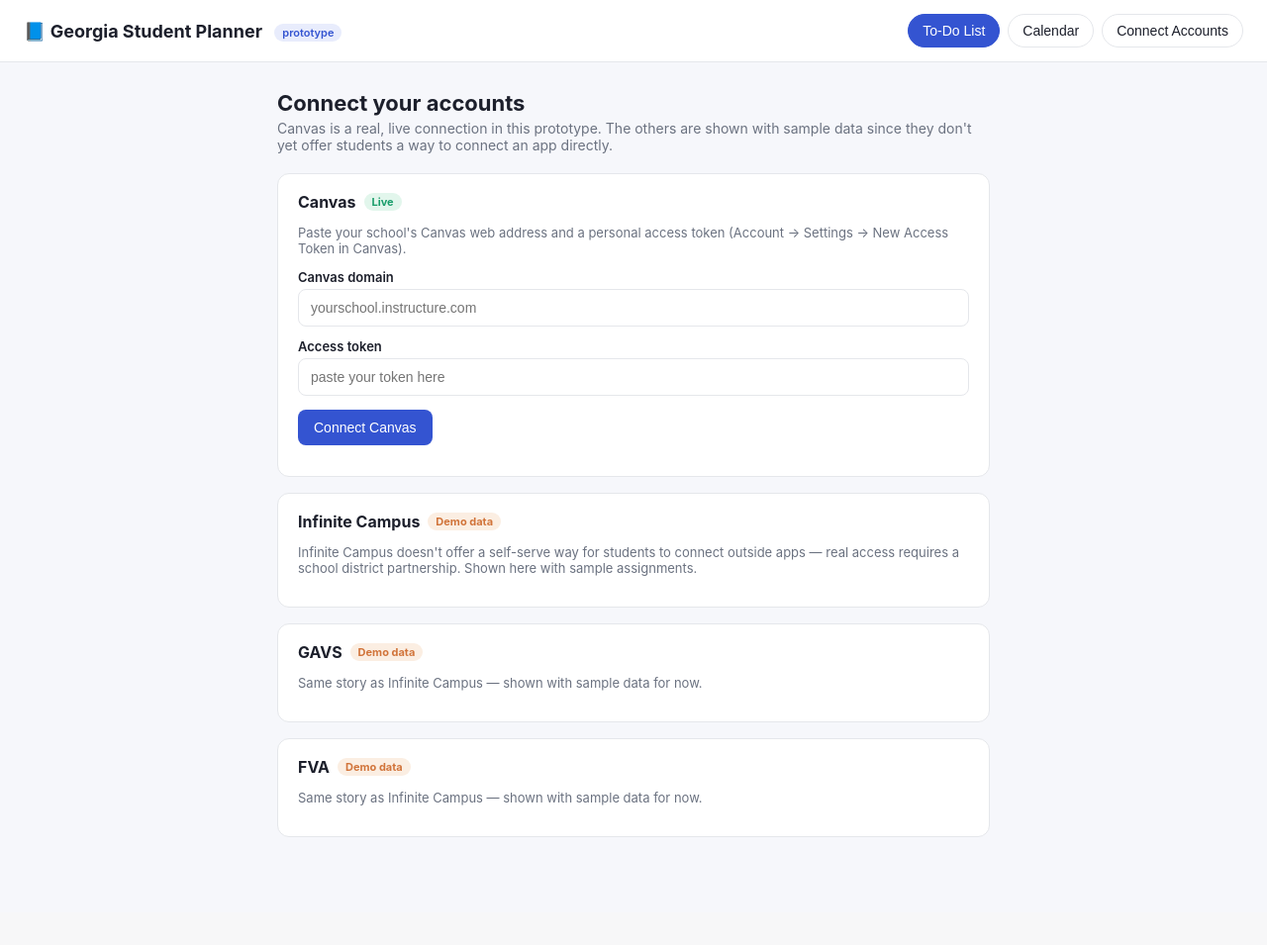
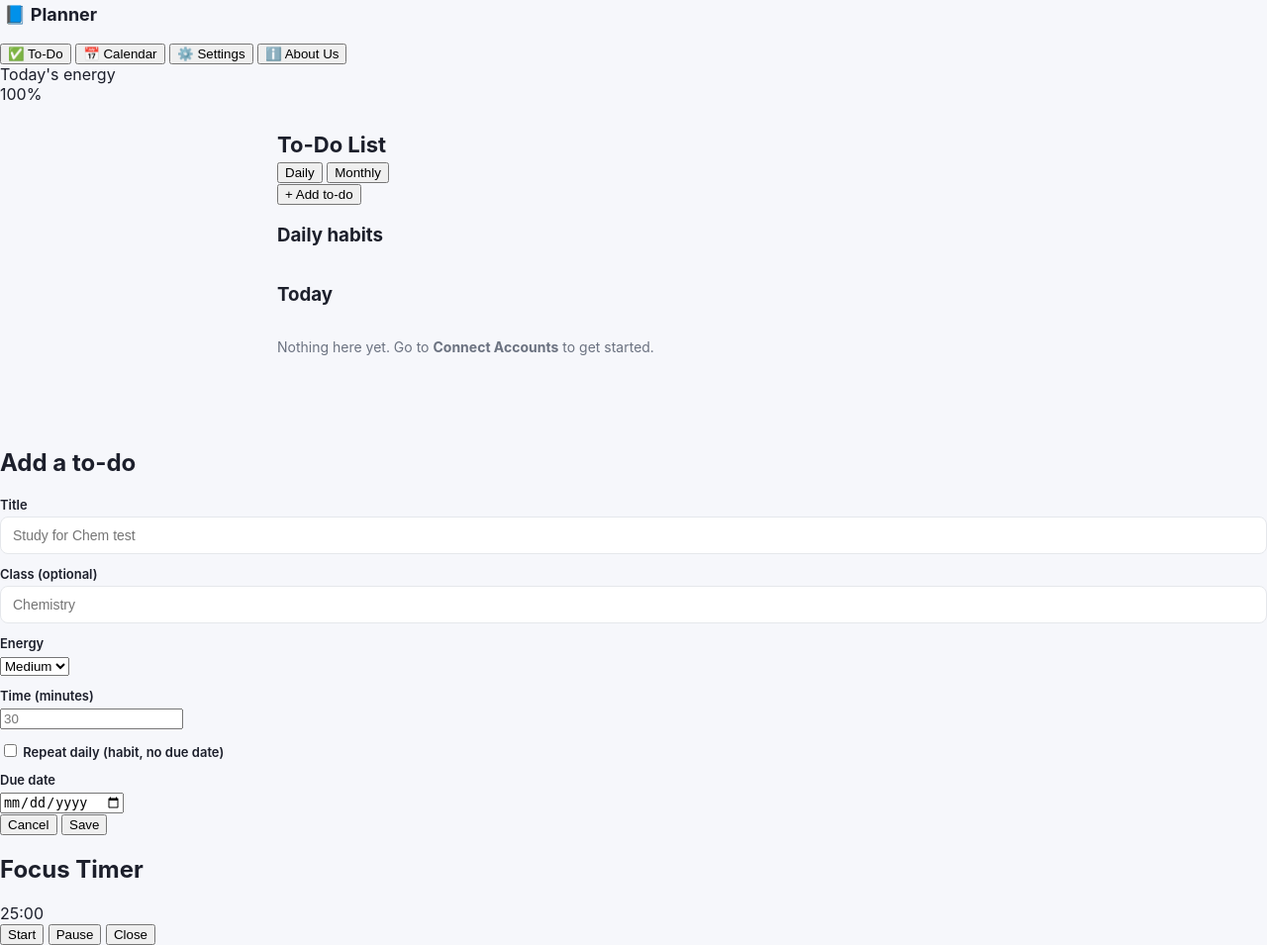
Before and after one commit to kaylin6677-afk/planit, a Flask app: page / in a window 1280 px wide. Shown: the whole page at 99% size. Before the commit the page ends 846 px from the top, so only its background shows below. Run offline with Flask 3, Linux system fonts and the light colour scheme; the visitor is signed in with stand-in values (Sample User, id 1).

Commit message:
Refactor index.html layout and add new features

```diff
--- a/templates/index.html
+++ b/templates/index.html
@@ -8,58 +8,53 @@
 </head>
 <body>
 
-<header class="topbar">
-  <div class="brand">📘 Georgia Student Planner <span class="tag">prototype</span></div>
-  <nav class="tabs">
-    <button class="tab-btn active" data-view="todo">To-Do List</button>
-    <button class="tab-btn" data-view="calendar">Calendar</button>
-    <button class="tab-btn" data-view="connect">Connect Accounts</button>
+<div class="app-shell">
+
+  <aside class="sidebar">
+    <div class="brand" style="padding: 4px 4px 18px;">📘 Planner</div>
+    <nav class="side-nav">
+      <button class="side-btn active" data-view="todo">✅ To-Do</button>
+      <button class="side-btn" data-view="calendar">📅 Calendar</button>
+      <button class="side-btn" data-view="settings">⚙️ Settings</button>
+      <button class="side-btn" data-view="about">ℹ️ About Us</button>
     </nav>
-</header>
 
-<main>
+    <div class="battery-box">
+      <div class="battery-label">Today's energy</div>
+      <div class="battery-shell"><div id="battery-fill" class="battery-fill"></div></div>
+      <div id="battery-text" class="battery-text">100%</div>
+    </div>
+  </aside>
 
-  <section id="view-connect" class="view">
-    <h1>Connect your accounts</h1>
-    <p class="sub">Canvas is a real, live connection in this prototype. The others are shown with sample data since they don't yet offer students a way to connect an app directly.</p>
+  <main class="main-area">
 
-    <div class="card">
-      <h2>Canvas <span class="badge live">Live</span></h2>
-      <p class="muted">Paste your school's Canvas web address and a personal access token (Account → Settings → New Access Token in Canvas).</p>
-      <label>Canvas domain</label>
-      <input id="canvas-domain" type="text" placeholder="yourschool.instructure.com">
-      <label>Access token</label>
-      <input id="canvas-token" type="password" placeholder="paste your token here">
-      <button id="connect-canvas">Connect Canvas</button>
-      <p id="canvas-status" class="status"></p>
+    <!-- TO-DO VIEW -->
+    <section id="view-todo" class="view">
+      <div class="view-header">
+        <h1>To-Do List</h1>
+        <div class="segmented">
+          <button class="seg-btn active" data-scope="day">Daily</button>
+          <button class="seg-btn" data-scope="month">Monthly</button>
+        </div>
       </div>
 
-    <div class="card">
-      <h2>Infinite Campus <span class="badge demo">Demo data</span></h2>
-      <p class="muted">Infinite Campus doesn't offer a self-serve way for students to connect outside apps — real access requires a school district partnership. Shown here with sample assignments.</p>
+      <div class="class-chip-row" id="class-chip-row"></div>
+
+      <button id="open-add-task" class="primary-btn">+ Add to-do</button>
+
+      <div id="recurring-section">
+        <h3 class="section-label">Daily habits</h3>
+        <div id="recurring-list" class="todo-list"></div>
       </div>
 
-    <div class="card">
-      <h2>GAVS <span class="badge demo">Demo data</span></h2>
-      <p class="muted">Same story as Infinite Campus — shown with sample data for now.</p>
-    </div>
-
-    <div class="card">
-      <h2>FVA <span class="badge demo">Demo data</span></h2>
-      <p class="muted">Same story as Infinite Campus — shown with sample data for now.</p>
-    </div>
+      <h3 class="section-label" id="todo-list-label">Today</h3>
+      <div id="todo-list" class="todo-list"></div>
     </section>
 
-  <section id="view-todo" class="view hidden">
-    <h1>To-Do List</h1>
-    <p class="sub">Everything below is pulled automatically from your connected accounts, sorted by due date.</p>
-    <div id="todo-list" class="todo-list">
-      <p class="empty-state">Go to <strong>Connect Accounts</strong> and connect Canvas to see your real assignments here.</p>
-    </div>
-  </section>
-
+    <!-- CALENDAR VIEW -->
     <section id="view-calendar" class="view hidden">
       <h1>Calendar</h1>
+      <div class="class-chip-row" id="class-chip-row-cal"></div>
       <div class="cal-header">
         <button id="cal-prev">&larr;</button>
         <span id="cal-month-label"></span>
@@ -69,7 +64,100 @@
       <div id="day-detail" class="day-detail hidden"></div>
     </section>
 
+    <!-- SETTINGS VIEW -->
+    <section id="view-settings" class="view hidden">
+      <h1>Settings</h1>
+
+      <div class="card">
+        <h2>Account</h2>
+        <p id="account-info" class="muted"></p>
+        <button id="logout-btn" class="secondary-btn">Log out</button>
+      </div>
+
+      <div class="card">
+        <h2>Canvas <span id="canvas-badge" class="badge demo">Not connected</span></h2>
+        <p class="muted">Paste your Canvas web address and a personal access token (Account → Settings → New Access Token in Canvas).</p>
+        <label>Canvas domain</label>
+        <input id="canvas-domain" type="text" placeholder="yourschool.instructure.com">
+        <label>Access token</label>
+        <input id="canvas-token" type="password" placeholder="paste your token here">
+        <button id="connect-canvas" class="primary-btn" style="margin-top:14px;">Connect & Sync</button>
+        <p id="canvas-status" class="status"></p>
+      </div>
+
+      <div class="card">
+        <h2>Demo platforms</h2>
+        <p class="muted">Infinite Campus, GAVS, and FVA don't offer students a self-serve way to connect an app, so these load sample data to show how it will look once that access exists.</p>
+        <button id="sync-demo" class="secondary-btn">Load demo assignments</button>
+      </div>
+
+      <div class="card">
+        <h2>Classes</h2>
+        <p class="muted">Choose a color for each class, and uncheck any you don't want showing up in your to-do list or calendar.</p>
+        <div id="settings-class-list"></div>
+      </div>
+    </section>
+
+    <!-- ABOUT US VIEW -->
+    <section id="view-about" class="view hidden">
+      <h1>About Us</h1>
+      <div class="card">
+        <p>We're a team of Georgia high school students who built this planner because we were tired of juggling due dates across Canvas, Infinite Campus, GAVS, and FVA separately.</p>
+        <p class="muted">(Replace this paragraph with your own team's story, names, and school before your competition submission.)</p>
+      </div>
+    </section>
+
   </main>
+</div>
+
+<!-- Add Task Modal -->
+<div id="add-task-modal" class="modal hidden">
+  <div class="modal-card">
+    <h2>Add a to-do</h2>
+    <label>Title</label>
+    <input id="task-title" type="text" placeholder="Study for Chem test">
+    <label>Class (optional)</label>
+    <input id="task-class" type="text" list="class-options" placeholder="Chemistry">
+    <datalist id="class-options"></datalist>
+    <div class="row-2">
+      <div>
+        <label>Energy</label>
+        <select id="task-energy">
+          <option value="low">Low</option>
+          <option value="medium" selected>Medium</option>
+          <option value="high">High</option>
+        </select>
+      </div>
+      <div>
+        <label>Time (minutes)</label>
+        <input id="task-time" type="number" min="1" placeholder="30">
+      </div>
+    </div>
+    <label class="checkbox-label"><input type="checkbox" id="task-recurring"> Repeat daily (habit, no due date)</label>
+    <div id="due-date-row">
+      <label>Due date</label>
+      <input id="task-due" type="date">
+    </div>
+    <div class="modal-actions">
+      <button id="cancel-add-task" class="secondary-btn">Cancel</button>
+      <button id="save-task" class="primary-btn">Save</button>
+    </div>
+    <p id="add-task-error" class="status err"></p>
+  </div>
+</div>
+
+<!-- Focus Timer Modal -->
+<div id="timer-modal" class="modal hidden">
+  <div class="modal-card timer-card">
+    <h2 id="timer-task-title">Focus Timer</h2>
+    <div id="timer-display" class="timer-display">25:00</div>
+    <div class="modal-actions">
+      <button id="timer-start" class="primary-btn">Start</button>
+      <button id="timer-pause" class="secondary-btn hidden">Pause</button>
+      <button id="timer-close" class="secondary-btn">Close</button>
+    </div>
+  </div>
+</div>
 
 <script src="/static/app.js"></script>
 </body>
```
Lines whose indentation alone changed are shown as unchanged.
